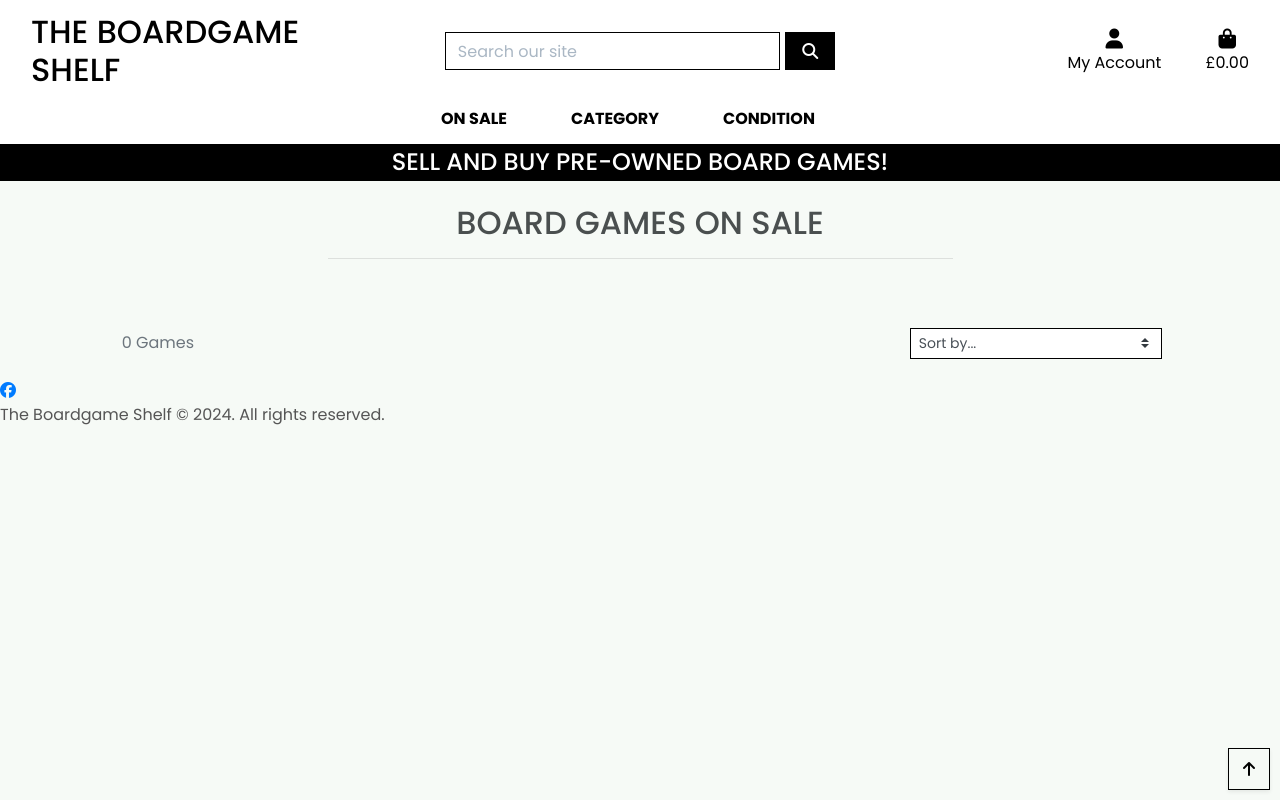
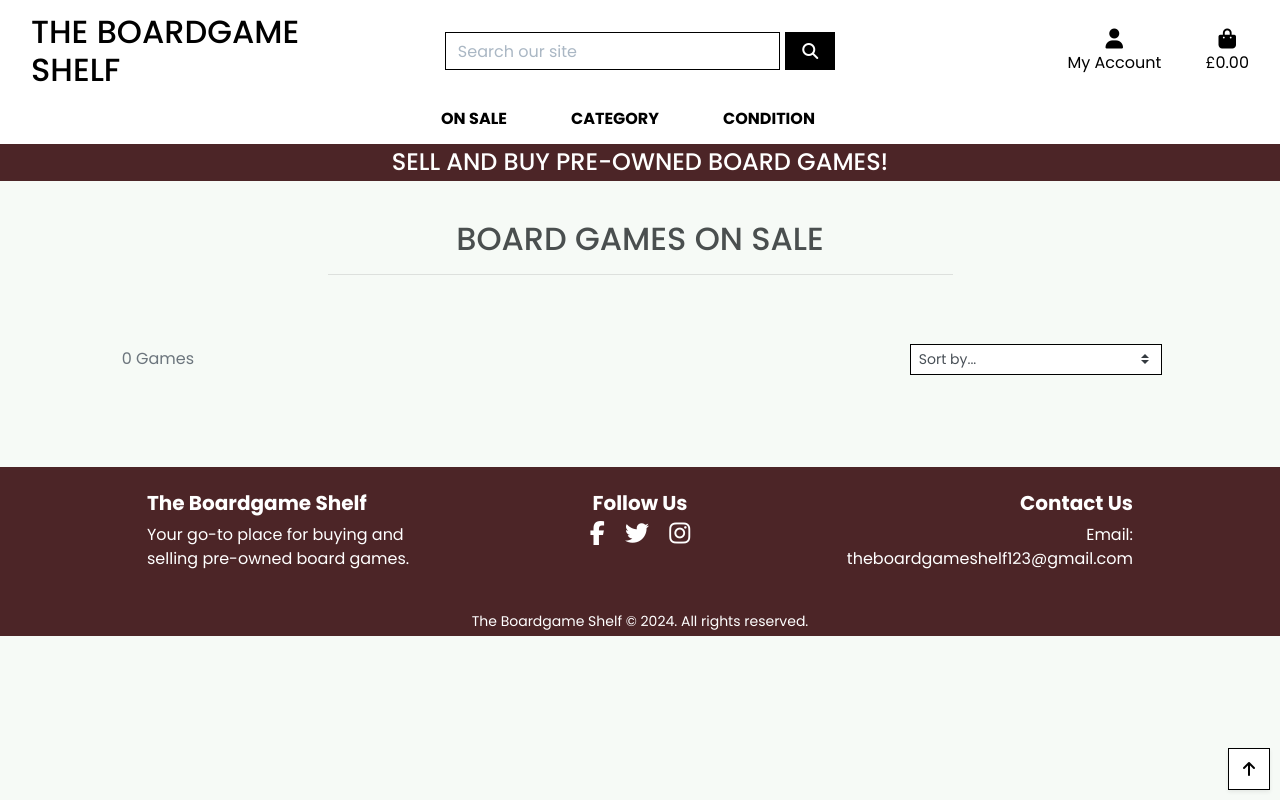
Before and after one commit to StefFrustagli/board_gamers_vault, a Django app: page /marketplace/ in a window 1280 px wide. Run offline with Django 3.2, Linux system fonts and the light colour scheme; data that the repository does not hold is empty; some libraries are stand-ins or nearby versions.

Commit message:
STYLE: Improve overall visual presentation of the application
This commit adds enhancements to the CSS styles and layout to improve the general appearance of the app, including color schemes, typography, and spacing adjustments.

```diff
--- a/marketplace/templates/marketplace/games_list.html
+++ b/marketplace/templates/marketplace/games_list.html
@@ -13,7 +13,7 @@
 <div class="overlay"></div>
 <div id="gamelist-container" class="container-fluid">
     <div class="row">
-        <div class="col text-center mt-2">
+        <div class="col text-center mt-4">
             <h2 class="logo-font">Board Games on sale</h2>
                 {% for c in current_categories %}
                     <a class="category-badge text-decoration-none" href="{% url 'games_list' %}?category={{ c.name }}">
@@ -61,7 +61,7 @@
                         </p>
                     </div>
             </div>
-            <div class="row">
+            <div class="row py-4">
                 {% for game in games_list %}
                 <div class="col-sm-6 col-md-6 col-lg-4 col-xl-3">
                     <div class="card h-100 border-0">
@@ -129,7 +129,7 @@
     </div>
 </div>
 <div class="btt-button shadow-sm rounded-0 border border-black">
-    <a class="btt-link d-flex h-100">
+    <a class="btt-link bg-white d-flex  h-100">
         <i class="fas fa-arrow-up text-black mx-auto my-auto"></i>
     </a>
 </div>
--- a/static/css/base.css
+++ b/static/css/base.css
@@ -1,13 +1,42 @@
-html {
+html, body {
   height: 100%;
 }
 
 body {
+  display: flex;
+  flex-direction: column;
   background: url('/media/boardgameshelf-betterquality.jpeg') no-repeat center center fixed;
   background-size: cover;
   height: calc(100vh - 164px);
   color: #555;
   font-family: "Poppins", sans-serif;
+}
+
+.main {
+  flex: 1;
+}
+/* Footer  */
+
+footer {
+    background-color: #4C2527;
+    color: #fff;
+}
+
+footer h5 {
+    font-weight: 700;
+}
+
+footer a {
+    color: #fff;
+    text-decoration: none;
+}
+
+footer a:hover {
+    color: #aaa;
+}
+
+footer .fab {
+    font-size: 1.5rem;
 }
 
 /* margins for input buttons, etc. */
@@ -21,8 +50,8 @@ button, input, optgroup, select, textarea {
 }
 
 .header-title {
-  margin-top: 30rem !important; /* can't find another way to make */
-}                               /* to make the header go down */
+  margin-top: 30rem !important; /* push the header down */
+}
 
 /* Gamelist container */
 #gamelist-container {
@@ -127,7 +156,8 @@ button, input, optgroup, select, textarea {
 }
 
 .bg-black {
-  background: rgb(0, 0, 0) !important;
+  /* background: rgb(0, 0, 0) !important; */
+  background-color: #4C2527;
 }
 
 .overlay {
@@ -356,4 +386,6 @@ input[name='q']::placeholder {
   .nav-link {
     padding: 0 !important;
   }
+
+
 }
--- a/templates/base.html
+++ b/templates/base.html
@@ -191,11 +191,27 @@
         </script>
         {% endblock %}
     </main>
-    <footer>
-        <a href="https://www.facebook.com/YourFacebookPage" target="_blank" class="social-icon">
-            <i class="fab fa-facebook"></i>
-        </a>
-        <p>The Boardgame Shelf © 2024. All rights reserved.</p>
+    <footer class="mt-auto text-white text-white w-100">
+        <div class="container">
+            <div class="row px-1">
+                <div class="py-4 col-12 col-md-4 text-center text-md-left mb-3 mb-md-0">
+                    <h5 class="font-weight-bold">The Boardgame Shelf</h5>
+                    <p>Your go-to place for buying and selling pre-owned board games.</p>
+                </div>
+                <div class="py-4 col-12 col-md-4 text-center mb-3 mb-md-0">
+                    <h5 class="font-weight-bold">Follow Us</h5>
+                    <a href="https://www.facebook.com/YourFacebookPage" target="_blank" class="text-white social-icon mx-2"><i class="fab fa-facebook-f fa-lg"></i></a>
+                    <a href="#" target="_blank" class="text-white social-icon mx-2"><i class="fab fa-twitter fa-lg"></i></a>
+                    <a href="#" target="_blank" class="text-white social-icon mx-2"><i class="fab fa-instagram fa-lg"></i></a>
+                </div>
+                <div class="py-4 col-12 col-md-4 text-center text-md-right">
+                    <h5 class="font-weight-bold">Contact Us</h5>
+                    <p>Email: theboardgameshelf123@gmail.com</p>
+                </div>
+
+            </div>
+            <p class="text-center small mb-1">The Boardgame Shelf © 2024. All rights reserved.</p>
+        </div>
     </footer>
 </body>
 
```
